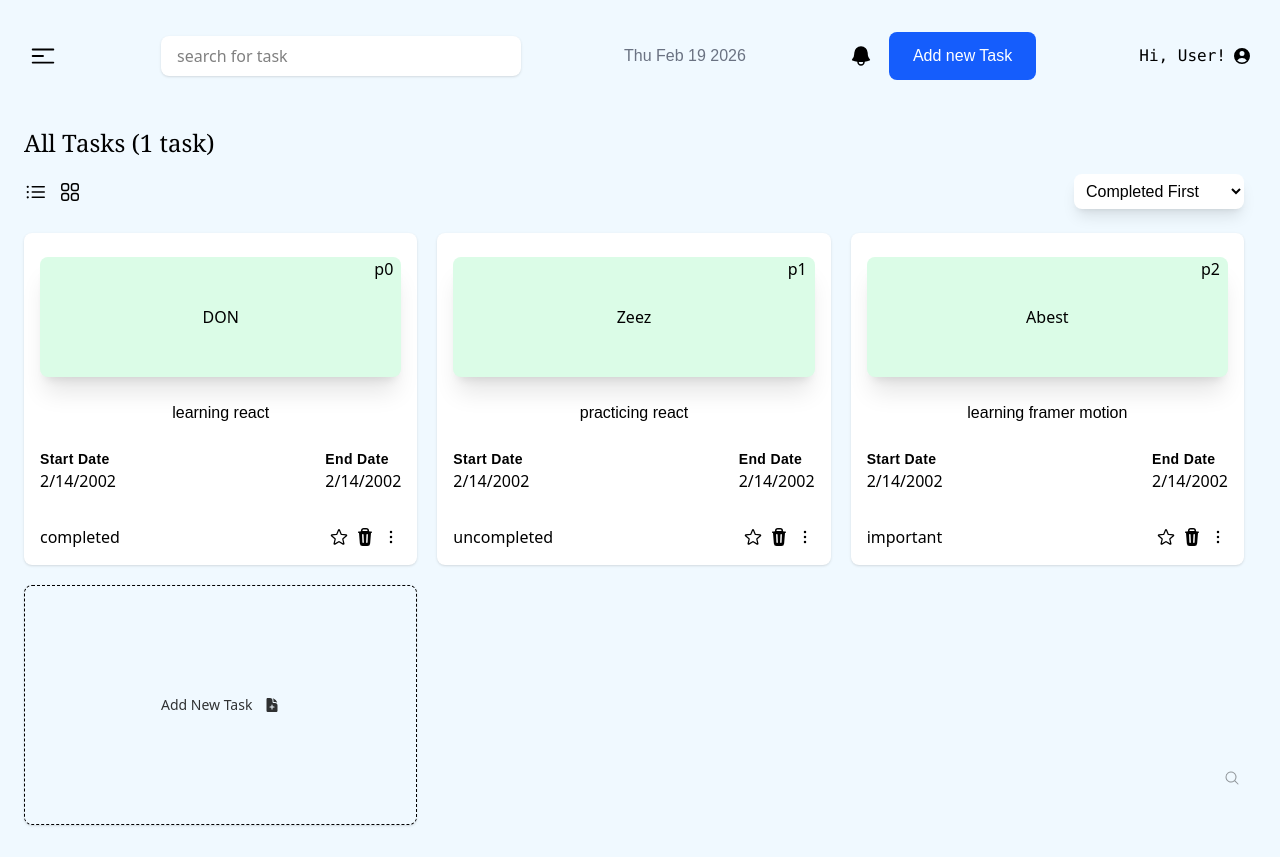
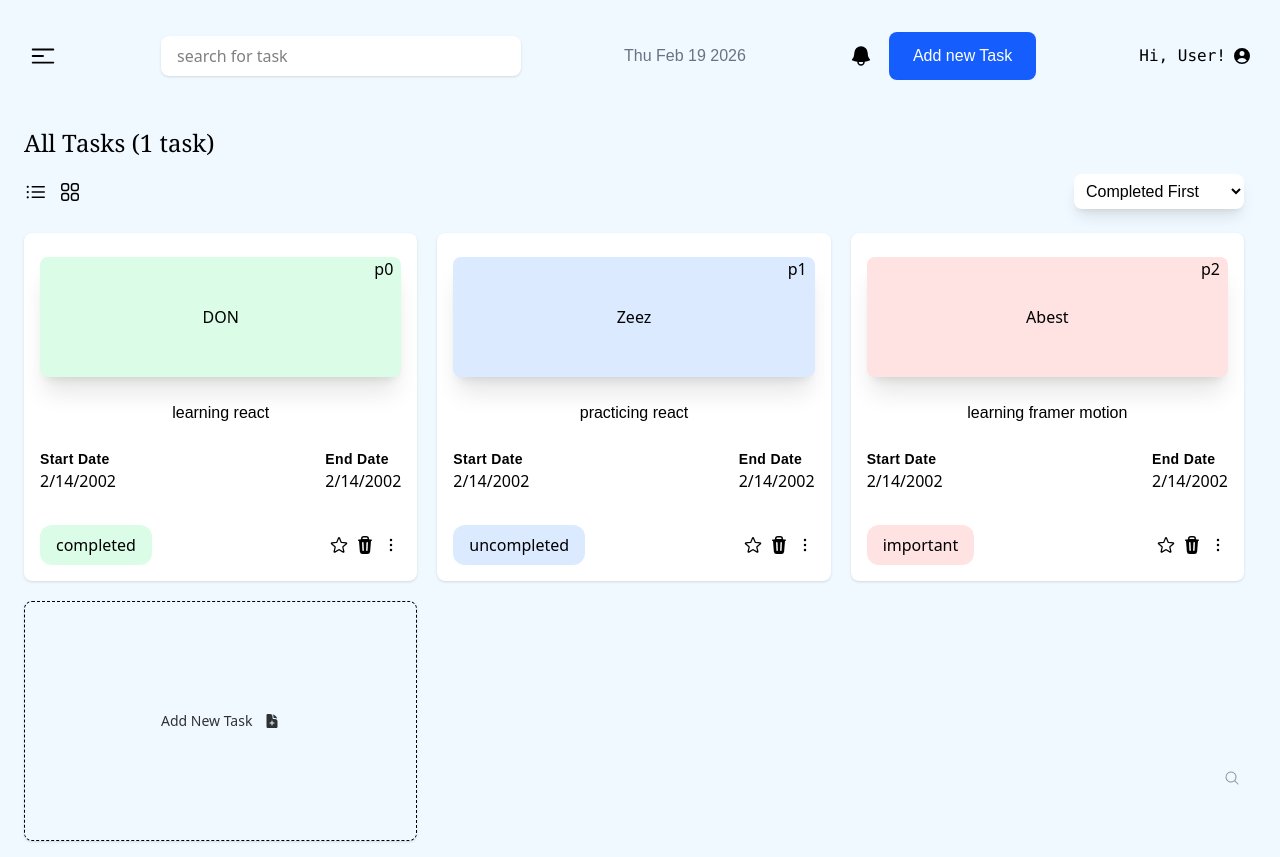
Before and after one commit to Donabest/TaskFlowReact, a React (Vite) app: page /AllTask in a window 1280 px wide. Built offline with nearby package versions, Linux system fonts and the light colour scheme; a web font is replaced by a local one.

Commit message:
implemented adding new task

```diff
--- a/package.json
+++ b/package.json
@@ -15,6 +15,8 @@
     "motion": "^12.34.0",
     "react": "^19.2.0",
     "react-dom": "^19.2.0",
+    "react-hook-form": "^7.71.2",
+    "react-hot-toast": "^2.6.0",
     "react-icons": "^5.5.0",
     "react-router-dom": "^7.13.0",
     "tailwindcss": "^4.1.18"
@@ -24,7 +26,7 @@
     "@types/react": "^19.2.7",
     "@types/react-dom": "^19.2.3",
     "@vitejs/plugin-react": "^5.1.1",
-    "eslint": "^9.39.1",
+    "eslint": "^10.0.1",
     "eslint-plugin-react-hooks": "^7.0.1",
     "eslint-plugin-react-refresh": "^0.4.24",
     "globals": "^16.5.0",
--- a/src/App.jsx
+++ b/src/App.jsx
@@ -3,6 +3,7 @@ import Applayout from "./ui/Applayout";
 import AllTask from "./components/AllTask";
 import TaskStats from "./components/TaskStats";
 import AddNewTask from "./components/AddNewTask";
+import { Toaster } from "react-hot-toast";
 
 function App() {
   return (
@@ -15,6 +16,26 @@ function App() {
           <Route path="AddNewTask" element={<AddNewTask />} />
         </Route>
       </Routes>
+
+      <Toaster
+        position="top-center"
+        gutter={12}
+        containerStyle={{ margin: "8px" }}
+        toastOptions={{
+          success: {
+            duration: 3000,
+          },
+          error: {
+            duration: 5000,
+          },
+          style: {
+            fontSize: "16px",
+            maxWidth: "500px",
+            padding: "16px 24px",
+            backgroundColor: "white",
+          },
+        }}
+      />
     </BrowserRouter>
   );
 }
--- a/src/components/Task.jsx
+++ b/src/components/Task.jsx
@@ -1,6 +1,7 @@
 import { HiEllipsisVertical } from "react-icons/hi2";
 import { HiMiniTrash } from "react-icons/hi2";
 import { HiOutlineStar } from "react-icons/hi2";
+import { useTasks } from "./useTasks";
 
 const tasks = [
   {
@@ -33,8 +34,14 @@ const tasks = [
 ];
 
 function Task() {
-  const color = { p0: "bg-green-100", p1: "bg-blue-100", p2: "bg-red-100" };
-  console.log(color.p0);
+  // const { tasks } = useTasks();
+
+  const priorityColor = {
+    p0: "bg-green-100",
+    p1: "bg-blue-100",
+    p2: "bg-red-100",
+  };
+
   return (
     <>
       {tasks.map((task) => (
@@ -42,7 +49,9 @@ function Task() {
           className="flex flex-col bg-white px-4 pt-6 rounded-lg shadow-sm hover:shadow-lg hover:transition-shadow"
           key={task.id}
         >
-          <div className={` relative bg-green-100 p-12 rounded-lg shadow-xl`}>
+          <div
+            className={` relative ${priorityColor[task.priority]} p-12 rounded-lg shadow-xl`}
+          >
             <h1 className="absolute top-0 right-2">{task.priority}</h1>
             <p className="text-center">{task.title}</p>
           </div>
@@ -65,7 +74,11 @@ function Task() {
           </div>
 
           <div className="flex justify-between items-center my-4 ">
-            <p>{task.status}</p>
+            <p
+              className={`${priorityColor[task.priority]} px-4 py-2 rounded-xl`}
+            >
+              {task.status}
+            </p>
 
             <div className="flex text-xl space-x-1 md:space-x-1.5">
               <HiOutlineStar className="cursor-pointer" />
--- a/src/components/useMove.js
+++ b/src/components/useMove.js
@@ -2,8 +2,10 @@ import { useNavigate } from "react-router-dom";
 
 export function useMove() {
   const navigate = useNavigate();
+
   function handleClick() {
     navigate("/AddNewTask");
   }
+
   return handleClick;
 }
--- a/src/components/useTasks.jsx
+++ b/src/components/useTasks.jsx
@@ -5,6 +5,7 @@ const TasksContext = createContext();
 function TasksProvider({ children }) {
   const [showSideBar, setShowSideBar] = useState(false);
   const [IsDeleteAllModal, setIsDeleteAllModal] = useState(false);
+  const [tasks, setTask] = useState([]);
 
   function handleSideBarClick() {
     setShowSideBar((show) => !show);
@@ -22,6 +23,8 @@ function TasksProvider({ children }) {
         IsDeleteAllModal,
         handleDeleteAllModal,
         handleSideBarClick,
+        tasks,
+        setTask,
       }}
     >
       {children}
@@ -36,4 +39,5 @@ function useTasks() {
 
   return context;
 }
+
 export { TasksProvider, useTasks };
--- /dev/null
+++ b/src/ui/FormError.jsx
@@ -0,0 +1,19 @@
+import { motion } from "motion/react";
+
+function FormError({ error }) {
+  return (
+    <div>
+      {error && (
+        <motion.p
+          className="bg-red-200 px-6 py-2 w-full text-red-600 rounded-sm shadow-lg"
+          initial={{ y: -20 }}
+          animate={{ y: 0 }}
+        >
+          {error}
+        </motion.p>
+      )}
+    </div>
+  );
+}
+
+export default FormError;
--- a/src/ui/NewTaskForm.jsx
+++ b/src/ui/NewTaskForm.jsx
@@ -1,17 +1,57 @@
 import Button from "./Button";
+import { useForm } from "react-hook-form";
+import toast from "react-hot-toast";
+
+import FormError from "./FormError";
+import { useTasks } from "../components/useTasks";
+import { useNavigate } from "react-router-dom";
 
 function NewTaskForm() {
+  const { register, handleSubmit, formState } = useForm();
+  const { setTask } = useTasks();
+  const navigate = useNavigate();
+
+  const { errors } = formState;
+
+  function onSubmit(data) {
+    setTask((task) => [...task, data]);
+    toast.success("New Task Added sucessfully");
+    navigate("/AllTask");
+  }
+
+  function onError(data) {
+    toast.error("Please fill the required field");
+  }
+
   return (
     <>
-      <form className=" p-4 mt-4 space-y-8 md:max-w-xl md:mx-auto md:pr-0">
+      <form
+        className=" p-4 mt-4 space-y-8 md:max-w-xl md:mx-auto md:pr-0"
+        onSubmit={handleSubmit(onSubmit, onError)}
+      >
         <div className="flex flex-col space-y-4">
           <label htmlFor="title">Title</label>
-          <input type="text" className="w-full p-3 " />
+          <input
+            type="text"
+            className="w-full p-3 "
+            {...register("title", {
+              required: "This field is required",
+            })}
+          />
+          <FormError error={errors?.title?.message} />
         </div>
 
         <div className="flex flex-col space-y-4">
           <label htmlFor="description">Description</label>
-          <textarea name="description" id="des" className=" p-5 "></textarea>
+          <textarea
+            name="description"
+            id="des"
+            className=" p-5  "
+            {...register("description", {
+              required: "This field is required",
+            })}
+          ></textarea>
+          <FormError error={errors?.description?.message} />
         </div>
 
         <div className="flex flex-col justify-between space-y-8 md:flex-row md:space-y-0">
@@ -22,7 +62,11 @@ function NewTaskForm() {
               name="start date"
               id="sd"
               className="p-3 rounded-lg"
+              {...register("startDate", {
+                required: "This field is required",
+              })}
             />
+            <FormError error={errors?.startDate?.message} />
           </div>
           <div className="flex flex-col space-y-2">
             <label htmlFor="End date">End Date</label>
@@ -31,30 +75,47 @@ function NewTaskForm() {
               name="End date"
               id="ed"
               className="p-3 rounded-lg"
+              {...register("endDate", {
+                required: "This field is required",
+              })}
             />
+            <FormError error={errors?.endDate?.message} />
           </div>
         </div>
 
         <div className="flex justify-between">
           <div className="flex flex-col space-y-2">
             <label htmlFor="status">status</label>
-            <select name="status" id="status-select" className="p-2 rounded-lg">
+            <select
+              name="status"
+              id="status-select"
+              className="p-2 rounded-lg"
+              {...register("status", {
+                required: "This field is required",
+              })}
+            >
               <option value="complete">complete</option>
               <option value="Uncomplete">Uncomplete</option>
               <option value="important">Important</option>
             </select>
+            <FormError error={errors?.status?.message} />
           </div>
+
           <div className="flex flex-col space-y-2">
             <label htmlFor="priority">Priority</label>
             <select
               name="priorities"
               id="priority-select"
               className="px-8 py-2 rounded-lg"
+              {...register("priority", {
+                required: "This field is required",
+              })}
             >
               <option value="p0">p0</option>
               <option value="p1">p1</option>
               <option value="p2">p2</option>
             </select>
+            <FormError error={errors?.priority?.message} />
           </div>
         </div>
 
```
Also changed, not shown: 1 other file (tests, documents, lock files or other folders).
